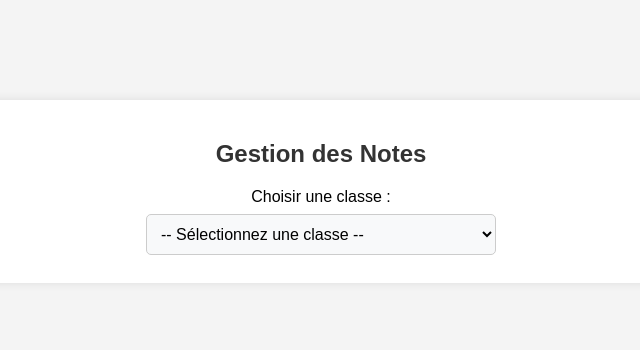
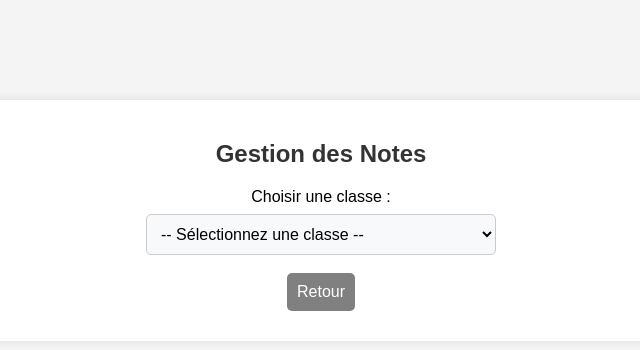
Before and after one commit to TechwithXalifa/ProjetCRUD, a PHP site: page /gestion_notes.php in a window 1280 px wide. Shown: the top 350 px of the page, without its empty margins (319-959 px from the left). Run offline with PHP 8.4, Linux system fonts and the light colour scheme; a user stored in the database is signed in; data comes from the database, SQL or seed files in the repository.

Commit message:
Bouton retour pour gestion_notes

```diff
--- a/gestion_notes.php
+++ b/gestion_notes.php
@@ -79,6 +79,8 @@ if (!empty($_POST['classe_id'])) {
         <?php } else if (!empty($classe_id)) { ?>
             <p>Aucun étudiant trouvé pour cette classe.</p>
         <?php } ?>
+
+        <a href="accueil_admin.php" class="btn btn-secondary">Retour</a>
     </div>
 
 </body>
```
